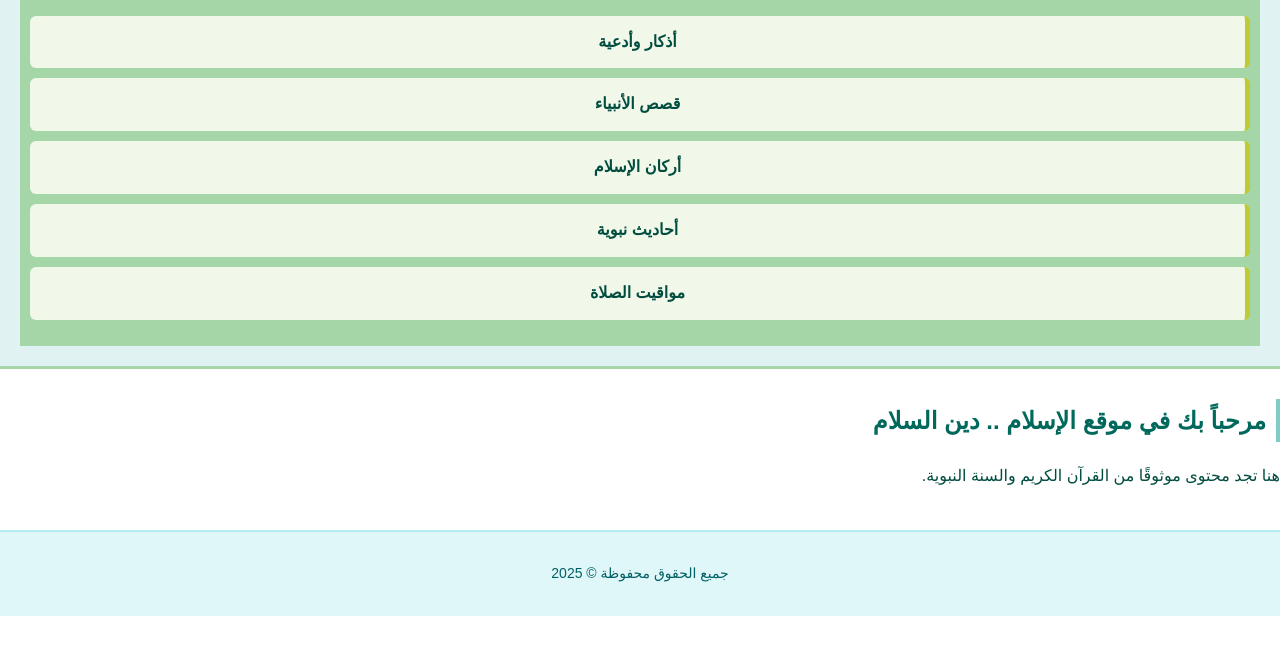
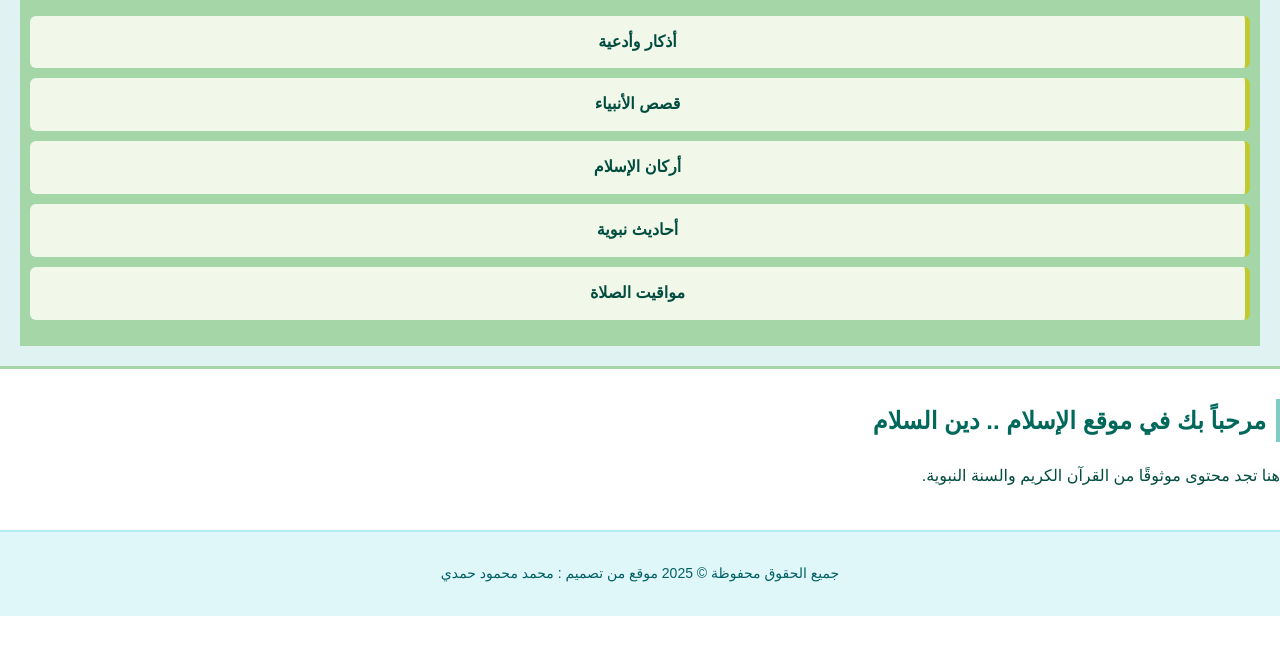
Before and after one commit to wiwiwi2009/Islam-..-religion-of-peace, a plain HTML site: page index.html in a window 1280 px wide. Shown: the part 88-742 px from the top of the page. Drawn offline with Linux system fonts and the light colour scheme.

Commit message:
Update index.html

```diff
--- a/index.html
+++ b/index.html
@@ -27,7 +27,7 @@
         </section>
     </main>
     <footer>
-        <p>جميع الحقوق محفوظة © 2025</p>
+        <p>جميع الحقوق محفوظة © 2025 موقع من تصميم : محمد محمود حمدي</p>
     </footer>
 </body>
 </html>
```
